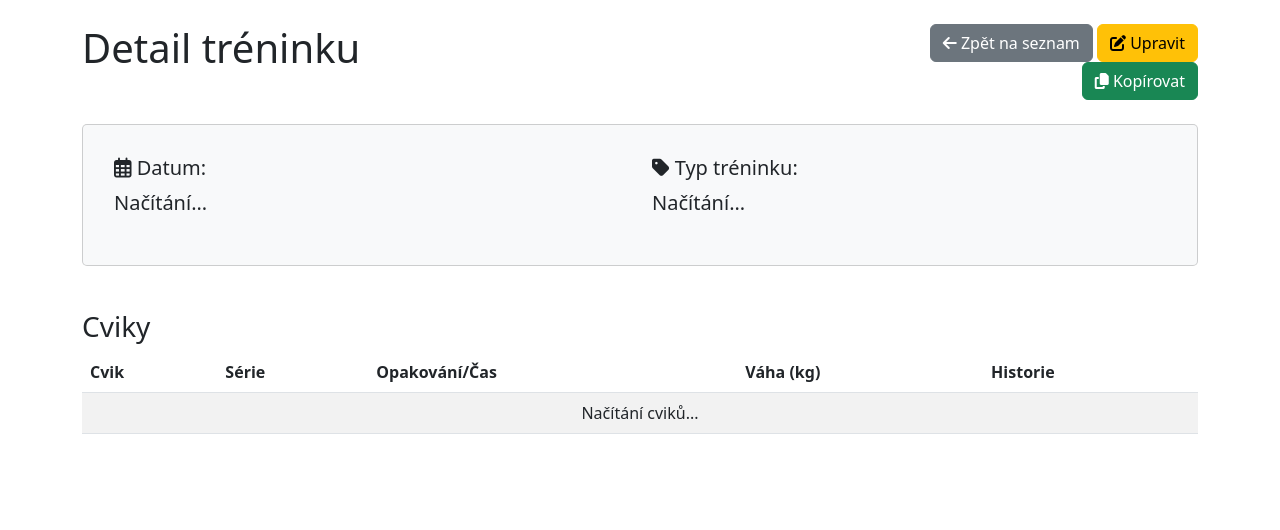
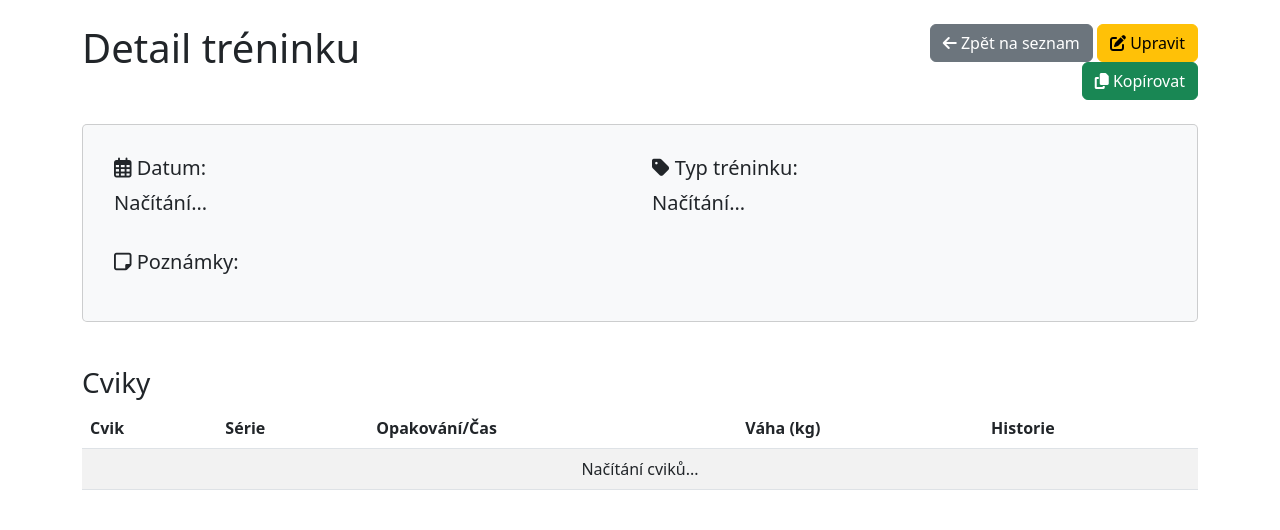
Before and after one commit to filipbal/balift, a Flask app: page /workouts/1 in a window 1280 px wide. Shown: the part 56-586 px from the top of the page. Run offline with Flask 3, Linux system fonts and the light colour scheme; the visitor is signed in with stand-in values (Sample User, id 1).

Commit message:
Update detail.html to display notes

```diff
--- a/templates/workouts/detail.html
+++ b/templates/workouts/detail.html
@@ -36,7 +36,7 @@
                         <p class="lead" id="workout-type">Načítání...</p>
                     </div>
                 </div>
-                <div class="row mt-3" style="display: none;">
+                <div class="row mt-3">
                     <div class="col-md-12">
                         <h5><i class="far fa-sticky-note"></i> Poznámky:</h5>
                         <p id="workout-notes"></p>
```
